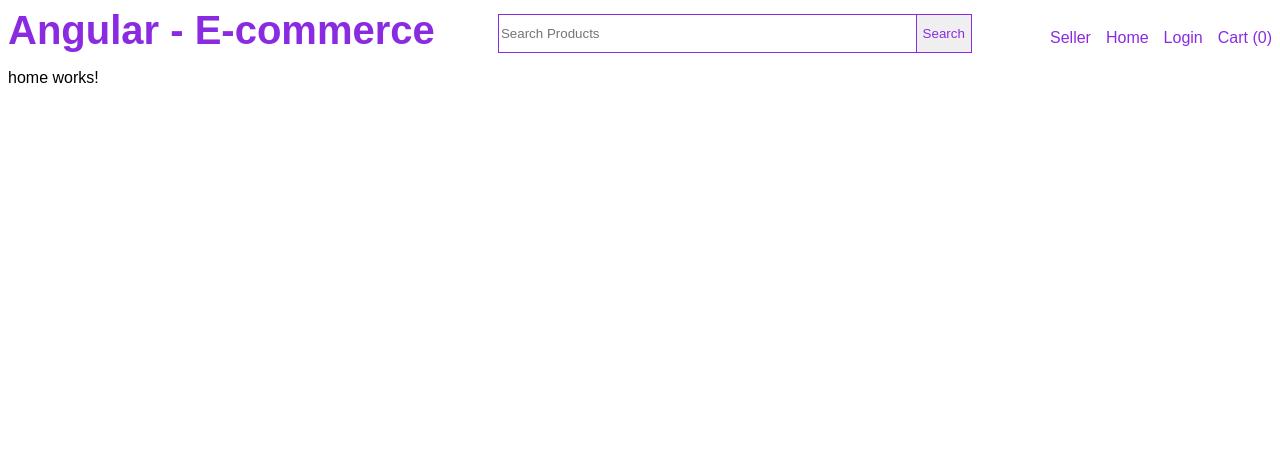
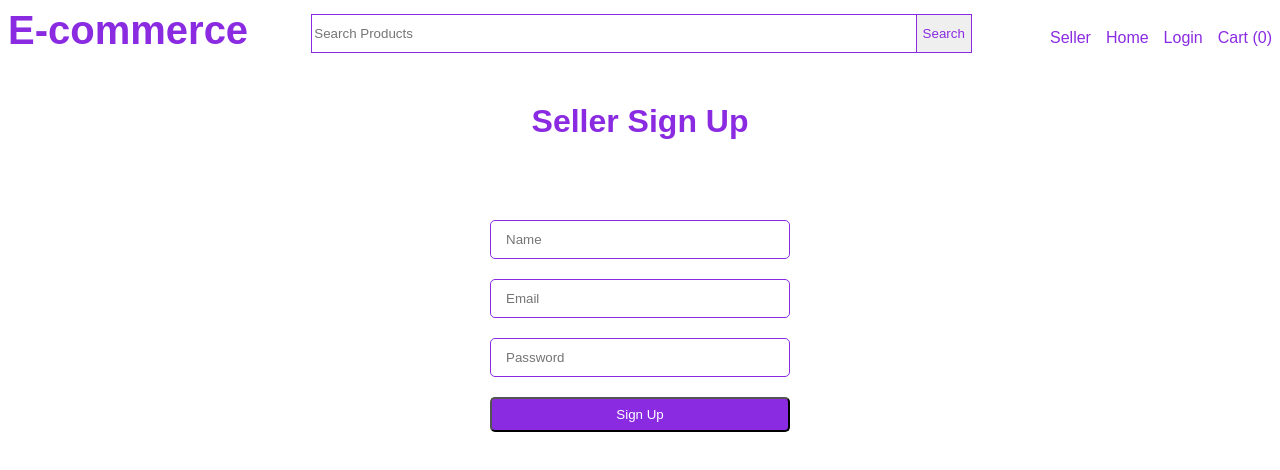
Before and after one commit to flvSantos15/e-commerce, an Angular app: page /seller in a window 1280 px wide. Before the commit this address led to /. Shown: the top 470 px of the page. Built offline with nearby package versions, Linux system fonts and the light colour scheme.

Commit message:
feat: add seller component

```diff
--- a/src/app/app.config.ts
+++ b/src/app/app.config.ts
@@ -1,8 +1,9 @@
 import { ApplicationConfig } from '@angular/core';
 import { provideRouter } from '@angular/router';
 
+import { FormsModule } from '@angular/forms';
 import { routes } from './app.routes';
 
 export const appConfig: ApplicationConfig = {
-  providers: [provideRouter(routes)],
+  providers: [provideRouter(routes), FormsModule],
 };
--- a/src/app/app.routes.ts
+++ b/src/app/app.routes.ts
@@ -1,9 +1,11 @@
 import { Routes } from '@angular/router';
 import { CartComponent } from './component/cart/cart.component';
 import { HomeComponent } from './component/home/home.component';
+import { SellerComponent } from './component/seller/seller.component';
 
 export const routes: Routes = [
   { path: '', component: HomeComponent, pathMatch: 'full' },
   { path: 'cart', component: CartComponent },
+  { path: 'seller', component: SellerComponent },
   { path: '**', redirectTo: '' }, // Redirect to home for any unknown routes
 ];
--- a/src/app/component/header/header.component.html
+++ b/src/app/component/header/header.component.html
@@ -1,5 +1,5 @@
 <nav class="nav">
-  <h1 routerLink="/" style="cursor: pointer">Angular - E-commerce</h1>
+  <h1 routerLink="/" style="cursor: pointer">E-commerce</h1>
 
   <div class="nav-search">
     <input type="text" placeholder="Search Products" />
@@ -7,11 +7,13 @@
   </div>
 
   <ul>
-    <li><a routerLink="/" routerLinkActive="active">Seller</a></li>
-    <li><a routerLink="/" routerLinkActive="active">Home</a></li>
-    <li><a routerLink="/" routerLinkActive="active">Login</a></li>
+    <li><a routerLink="seller" routerLinkActive="active">Seller</a></li>
+    <li><a routerLink="" routerLinkActive="active">Home</a></li>
+    <li><a routerLink="login" routerLinkActive="active">Login</a></li>
     <li>
-      <a routerLink="/cart" routerLinkActive="active">Cart (0)</a>
+      <a routerLink="cart" routerLinkActive="active"
+        >Cart ({{ cartItemCount }})</a
+      >
     </li>
   </ul>
 </nav>
--- a/src/app/component/header/header.component.ts
+++ b/src/app/component/header/header.component.ts
@@ -9,6 +9,9 @@ import { RouterModule } from '@angular/router';
   styleUrl: './header.component.css',
 })
 export class HeaderComponent {
-  // You can add cart item count logic here later
-  public cartItemCount = 0;
+  public cartItemCount: number = 0;
+
+  constructor() {
+    this.cartItemCount = 0;
+  }
 }
--- /dev/null
+++ b/src/app/component/seller/seller.component.css
@@ -0,0 +1,12 @@
+.seller {
+}
+
+.sign-up {
+  text-align: center;
+}
+
+.sign-up h1 {
+  margin-bottom: 80px;
+  margin-top: 50px;
+  color: blueviolet;
+}
--- /dev/null
+++ b/src/app/component/seller/seller.component.html
@@ -0,0 +1,34 @@
+<div class="seller">
+  <div class="sign-up">
+    <h1>Seller Sign Up</h1>
+
+    <!-- #sellerSignUpForm="" -->
+    <form
+      class="common-form"
+      [formGroup]="sellerSignUpForm"
+      name="sellerSignUpForm"
+      (ngSubmit)="onSignUp()"
+    >
+      <input
+        formControlName="name"
+        type="text"
+        placeholder="Name"
+        class="form-input"
+      />
+      <input
+        formControlName="email"
+        type="text"
+        placeholder="Email"
+        class="form-input"
+      />
+      <input
+        formControlName="password"
+        type="password"
+        placeholder="Password"
+        class="form-input"
+      />
+
+      <button class="form-button">Sign Up</button>
+    </form>
+  </div>
+</div>
--- /dev/null
+++ b/src/app/component/seller/seller.component.ts
@@ -0,0 +1,41 @@
+import { Component, OnInit } from '@angular/core';
+import {
+  FormControl,
+  FormGroup,
+  ReactiveFormsModule,
+  Validators,
+} from '@angular/forms';
+
+@Component({
+  selector: 'app-seller',
+  standalone: true,
+  imports: [ReactiveFormsModule],
+  templateUrl: './seller.component.html',
+  styleUrl: './seller.component.css',
+})
+export class SellerComponent implements OnInit {
+  public loading: boolean = false;
+  public sellerSignUpForm: FormGroup;
+
+  constructor() {
+    this.sellerSignUpForm = new FormGroup({
+      name: new FormControl('', [Validators.required]),
+      email: new FormControl('', [Validators.required]),
+      password: new FormControl('', [Validators.required]),
+    });
+  }
+
+  ngOnInit() {}
+
+  onSignUp(): void {
+    console.log(this.sellerSignUpForm.value);
+
+    this.loading = true;
+
+    setTimeout(() => {
+      this.loading = false;
+    }, 2000);
+
+    this.sellerSignUpForm.reset();
+  }
+}
--- a/src/styles.css
+++ b/src/styles.css
@@ -6,3 +6,27 @@ body {
   margin-left: 5%
   margin-right: 5%;
 }
+
+.common-form {
+  display: flex;
+  flex-direction: column;
+  width: 300px;
+  margin: auto;
+}
+
+.form-input {
+  height: 35px;
+  margin-bottom: 20px;
+  border: 1px solid blueviolet;
+  border-radius: 5px;
+  padding-left: 15px;
+  color: blueviolet;
+}
+
+.form-button {
+  height: 35px;
+  background-color: blueviolet;
+  color: white;
+  border-radius: 5px;
+  cursor: pointer;
+}
```
Also changed, not shown: 1 other file (tests, documents, lock files or other folders).
